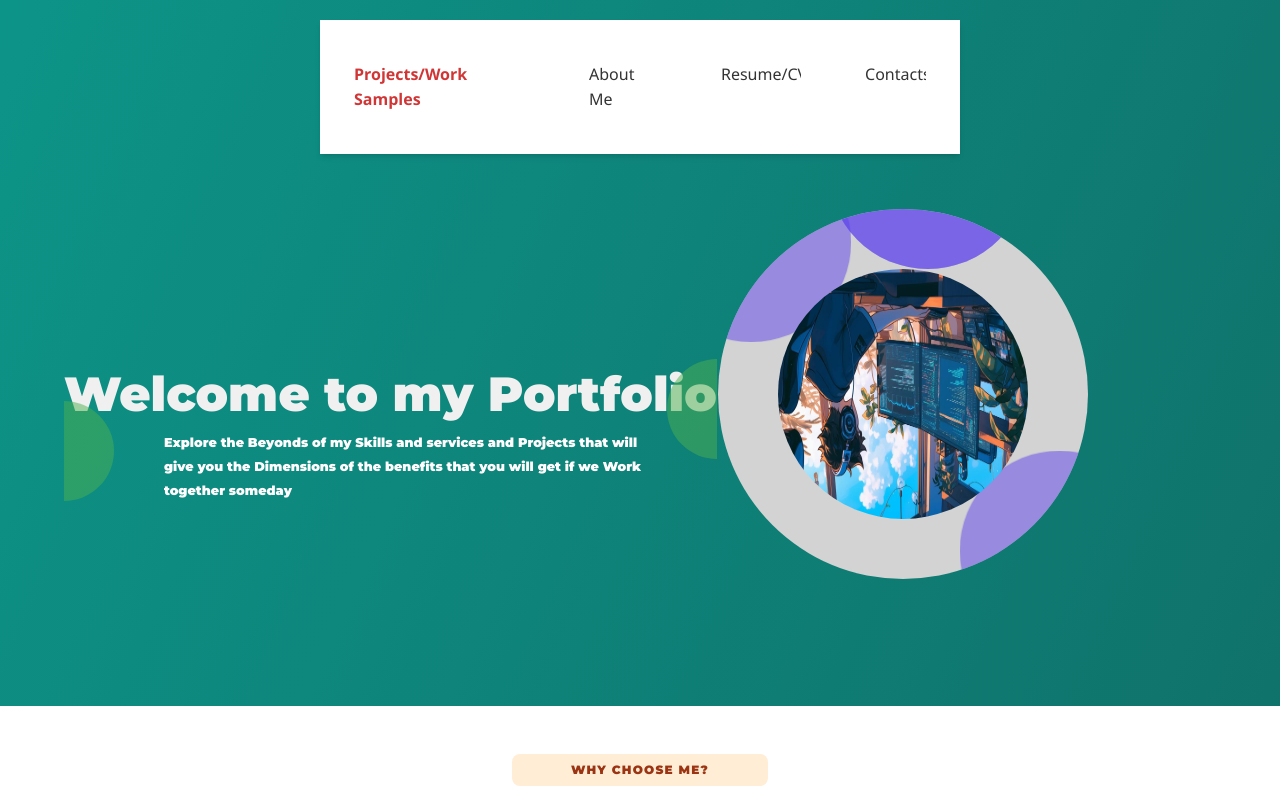
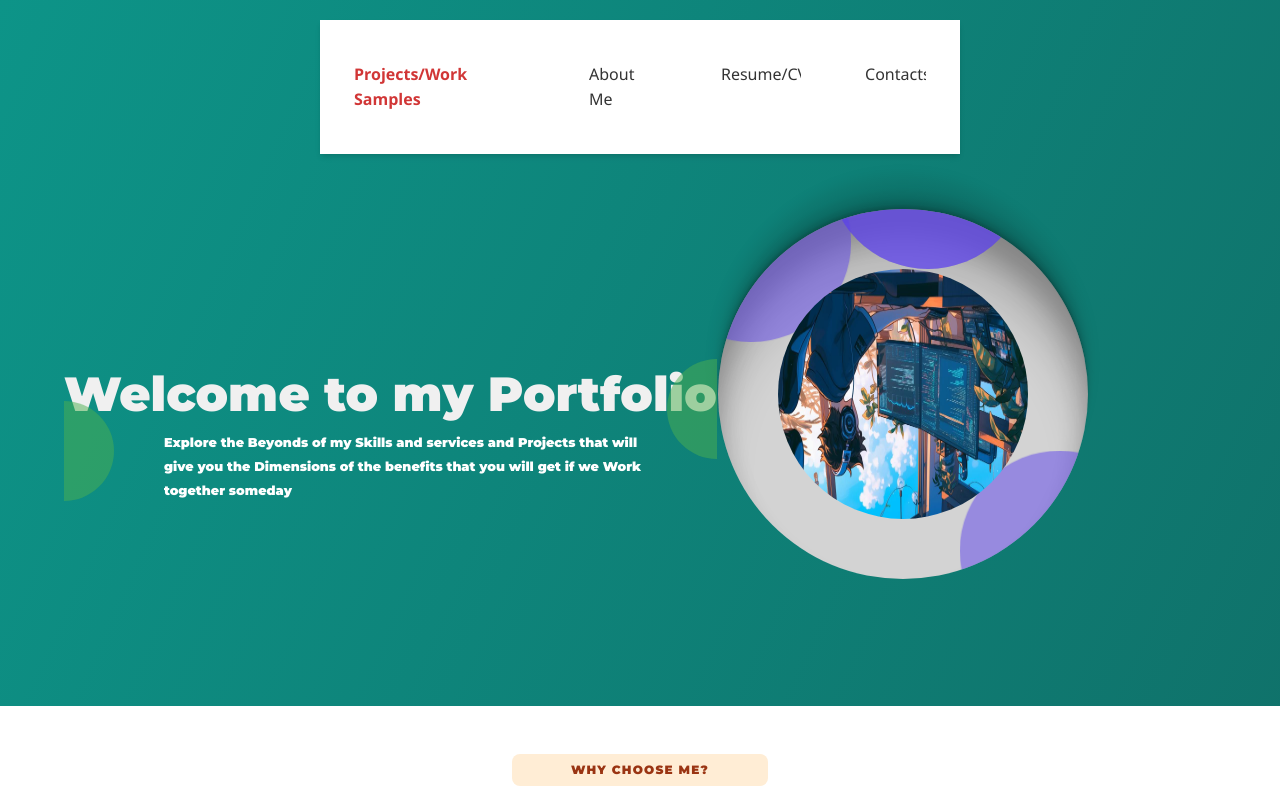
Before and after one commit to abdelkrimghk/Portfolio, a plain HTML site: page index.html in a window 1280 px wide. Shown: the top 799 px of the page. Drawn offline with nearby package versions, Linux system fonts and the light colour scheme.

Commit message:
Update style.css

```diff
--- a/Portfolio/style.css
+++ b/Portfolio/style.css
@@ -97,6 +97,7 @@ nav {
     border-radius: 50%; /* Changed to circle shape */
     overflow: hidden;
     animation: rotateShapes 10s infinite linear; /* Added animation */
+    box-shadow: rgba(0, 0, 0, 0.17) 0px -23px 25px 0px inset, rgba(0, 0, 0, 0.15) 0px -36px 30px 0px inset, rgba(0, 0, 0, 0.1) 0px -79px 40px 0px inset, rgba(0, 0, 0, 0.06) 0px 2px 1px, rgba(0, 0, 0, 0.09) 0px 4px 2px, rgba(0, 0, 0, 0.09) 0px 8px 4px, rgba(0, 0, 0, 0.09) 0px 16px 8px, rgba(0, 0, 0, 0.09) 0px 32px 16px;
 }
 
 .table img {
```
